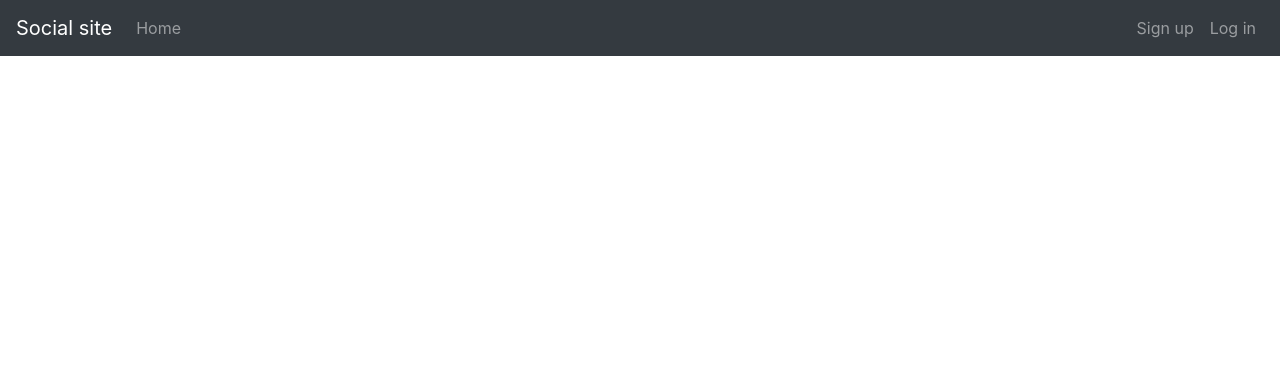
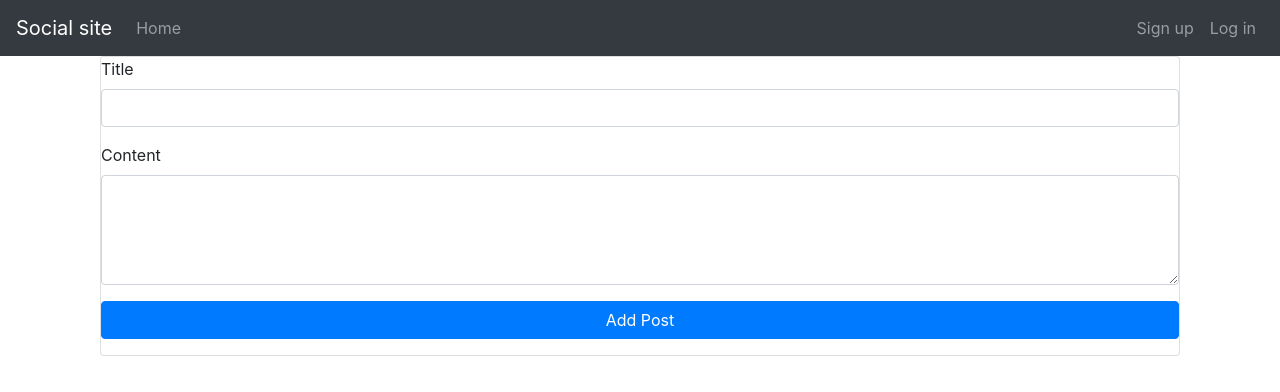
Before and after one commit to radoslawjala/social-site-frontend, an Angular app: page /add-post in a window 1280 px wide. Before the commit this address led to /. Shown: the top 392 px of the page. Built offline with nearby package versions, Linux system fonts and the light colour scheme.

Commit message:
Adding user post/comment added

```diff
--- a/package.json
+++ b/package.json
@@ -24,7 +24,7 @@
     "zone.js": "~0.11.3"
   },
   "devDependencies": {
-    "@angular-devkit/build-angular": "~0.1101.4",
+    "@angular-devkit/build-angular": "^0.1101.4",
     "@angular/cli": "~11.1.4",
     "@angular/compiler-cli": "~11.1.2",
     "@types/jasmine": "~3.6.0",
--- a/src/app/app-routing.module.ts
+++ b/src/app/app-routing.module.ts
@@ -6,6 +6,7 @@ import {LoginComponent} from './pages/login/login.component';
 import {ProfileComponent} from './pages/profile/profile.component';
 import {AllUsersComponent} from './pages/all-users/all-users.component';
 import {SelectedUserProfileComponent} from './pages/selected-user-profile/selected-user-profile.component';
+import {AddPostComponent} from "./pages/add-post/add-post.component";
 
 const routes: Routes = [
   {path: 'home', component: HomeComponent},
@@ -13,6 +14,7 @@ const routes: Routes = [
   {path: 'register', component: RegisterComponent},
   {path: 'profile', component: ProfileComponent},
   {path: 'all-users', component: AllUsersComponent},
+  {path: 'add-post', component: AddPostComponent},
   {path: 'users/:id', component: SelectedUserProfileComponent},
   { path: '', redirectTo: 'home', pathMatch: 'full' }
 ];
--- a/src/app/app.component.html
+++ b/src/app/app.component.html
@@ -11,6 +11,9 @@
 
       <li class="nav-item" *ngIf="isLoggedIn">
         <a href="/all-users" class="nav-link" routerLink="all-users">All users</a>
+      </li>
+      <li class="nav-item" *ngIf="isLoggedIn">
+        <a href="/add-post" class="nav-link" routerLink="add-post">Add post</a>
       </li>
     </ul>
 
--- a/src/app/app.module.ts
+++ b/src/app/app.module.ts
@@ -12,6 +12,7 @@ import { LoginComponent } from './pages/login/login.component';
 import { ProfileComponent } from './pages/profile/profile.component';
 import { AllUsersComponent } from './pages/all-users/all-users.component';
 import { SelectedUserProfileComponent } from './pages/selected-user-profile/selected-user-profile.component';
+import { AddPostComponent } from './pages/add-post/add-post.component';
 
 @NgModule({
   declarations: [
@@ -21,7 +22,8 @@ import { SelectedUserProfileComponent } from './pages/selected-user-profile/sele
     LoginComponent,
     ProfileComponent,
     AllUsersComponent,
-    SelectedUserProfileComponent
+    SelectedUserProfileComponent,
+    AddPostComponent,
   ],
   imports: [
     BrowserModule, AppRoutingModule, FormsModule, HttpClientModule, ReactiveFormsModule
--- /dev/null
+++ b/src/app/model/post.ts
@@ -0,0 +1,5 @@
+export class UserPost {
+  userID: string;
+  title: string;
+  content: string;
+}
--- /dev/null
+++ b/src/app/pages/add-post/add-post.component.html
@@ -0,0 +1,62 @@
+<div class="col-md-12">
+  <div class="card card-container">
+
+    <form
+      name="form"
+      (ngSubmit)="f.form.valid && onSubmit()"
+      #f="ngForm"
+      novalidate
+    >
+      <div class="form-group">
+        <label for="title">Title</label>
+        <input
+          type="text"
+          class="form-control"
+          name="title"
+          [(ngModel)]="userPost.title"
+          required
+          minlength="3"
+          maxlength="20"
+          id="title"
+          #title="ngModel"
+        />
+        <div class="alert-danger" *ngIf="title.errors && f.submitted">
+          <div *ngIf="title.errors.required">Title is required</div>
+          <div *ngIf="title.errors.minlength">
+            Title must be at least 3 characters
+          </div>
+          <div *ngIf="title.errors.maxlength">
+            Title must be at most 20 characters
+          </div>
+        </div>
+      </div>
+      <div class="form-group">
+        <label for="content">Content</label>
+        <textarea
+          rows="4"
+          cols="50"
+          type="text"
+          class="form-control"
+          name="content"
+          id="content"
+          [(ngModel)]="userPost.content"
+          required
+          #content="ngModel"
+        >Enter text here...</textarea>
+        <div class="alert-danger" *ngIf="content.errors && f.submitted">
+          <div *ngIf="content.errors.required">Comment is required</div>
+        </div>
+      </div>
+      <div class="form-group">
+        <button class="btn btn-primary btn-block">Add Post</button>
+      </div>
+
+      <div class="alert alert-warning" *ngIf="f.submitted && isPostSendingFailed">
+        Signup failed!<br />{{ errorMessage }}
+      </div>
+    </form>
+    <div class="alert alert-success" *ngIf="isSuccessful">
+      Post added successfully!
+    </div>
+  </div>
+</div>
--- /dev/null
+++ b/src/app/pages/add-post/add-post.component.ts
@@ -0,0 +1,47 @@
+import { Component, OnInit } from '@angular/core';
+import {HttpService} from "../../services/http-service";
+import {FormBuilder, FormGroup} from "@angular/forms";
+import {UserPost} from "../../model/post";
+import {TokenStorageService} from "../../services/token-storage.service";
+
+@Component({
+  selector: 'app-add-post',
+  templateUrl: './add-post.component.html',
+  styleUrls: ['./add-post.component.css']
+})
+export class AddPostComponent implements OnInit {
+
+  userPost: UserPost = new UserPost();
+  postForm: FormGroup;
+  isSuccessful = false;
+  isPostSendingFailed = false;
+  errorMessage = '';
+
+  constructor(private httpService: HttpService, private formBuilder: FormBuilder, private tokenStorage: TokenStorageService) { }
+
+  ngOnInit(): void {
+    this.postForm = this.formBuilder.group({
+      profile: ['']
+    })
+  }
+
+  onSubmit(): void {
+    const formData = new FormData();
+    formData.append('file', this.postForm.get('profile').value);
+    this.userPost.userID = this.tokenStorage.getUser().id;
+    formData.append('userID', this.userPost.userID);
+    formData.append('title', this.userPost.title);
+    formData.append('content', this.userPost.content);
+    console.log(this.userPost);
+
+    this.httpService.addPost(formData).subscribe(data => {
+      console.log(data);
+      this.isSuccessful = true;
+      this.isPostSendingFailed = false;
+    }, err => {
+      this.errorMessage = err.error.message;
+      this.isPostSendingFailed = true;
+    })
+  }
+
+}
--- a/src/app/services/http-service.ts
+++ b/src/app/services/http-service.ts
@@ -19,4 +19,8 @@ export class HttpService {
   getAllUsers(): Observable<AllUserListUserDetails[]> {
     return this.httpClient.get<AllUserListUserDetails[]>(API_URL);
   }
+
+  addPost(formData: FormData): Observable<any> {
+    return this.httpClient.post(API_URL + 'add-post', formData);
+  }
 }
```
Also changed, not shown: src/app/pages/add-post/add-post.component.css (added), 1 other file (tests, documents, lock files or other folders).
